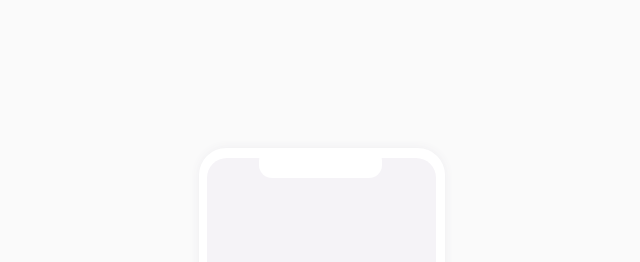
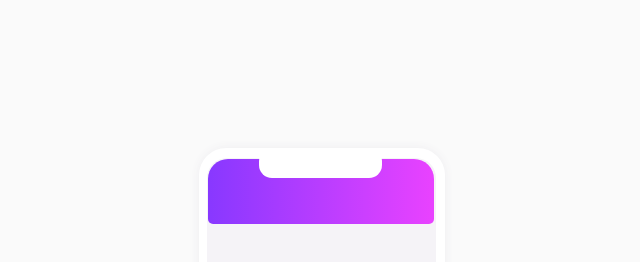
Before and after one commit to adarshcodes/chat-app-css-illustration-master, a plain HTML site: page index.html in a window 1280 px wide. Shown: the whole page, without its empty margins (198-838 px from the left). Drawn offline with Linux system fonts and the light colour scheme.

Commit message:
fixed-app-header

```diff
--- a/index.html
+++ b/index.html
@@ -20,7 +20,7 @@
     <div class="container">
       <div class="content">
         <div class="content__phone">
-          <div class="phone__screen">
+          <div class="app-header">
 
           </div>
         </div>
--- a/sass/components/_container.scss
+++ b/sass/components/_container.scss
@@ -44,6 +44,7 @@
         margin: 14.8rem 0 0 36.3rem;
         border-radius: 2.7rem;
         position: relative;
+        z-index: -2;
 
         &::before {
             content: "";
@@ -54,6 +55,7 @@
             left: .83rem;
             border-radius: 2rem;
             background-color: $color-secondary-grey;
+            z-index: -1;
         }
 
         &::after {
@@ -62,9 +64,20 @@
             height: 6%;
             width: 50%;
             top: 0;
-            left: 5.99rem;
+            left: 6rem;
             border-radius: 1.3rem;
             background-color: $color-secondary-white;
+            z-index: 1;
+        }
+
+        .app-header {
+            position: relative;
+            width: 92%;
+            left: .9rem;
+            top: 1.1rem;
+            height: 65px;
+            background-image: linear-gradient(to right, $color-gradient-2, $color-gradient-1);
+            border-radius: 2rem 2rem .5rem .5rem;
         }
     }
 }
```
Also changed, not shown: css/main.css, 1 other file.
